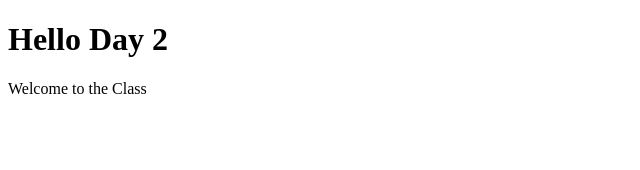
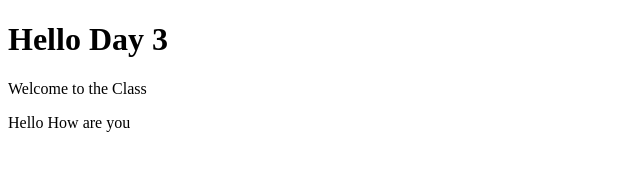
Before and after one commit to Rajavasanthan/git_demo, a plain HTML site: page index.html in a window 1280 px wide. Shown: the whole page, without its empty margins (0-640 px from the left). Drawn offline with Linux system fonts and the light colour scheme.

Commit message:
Day 3 Updated

```diff
--- a/index.html
+++ b/index.html
@@ -6,7 +6,8 @@
     <title>Document</title>
 </head>
 <body>
-    <h1>Hello Day 2</h1>
+    <h1>Hello Day 3</h1>
     <p>Welcome to the Class</p>
+    <p>Hello How are you</p>
 </body>
 </html>
```
